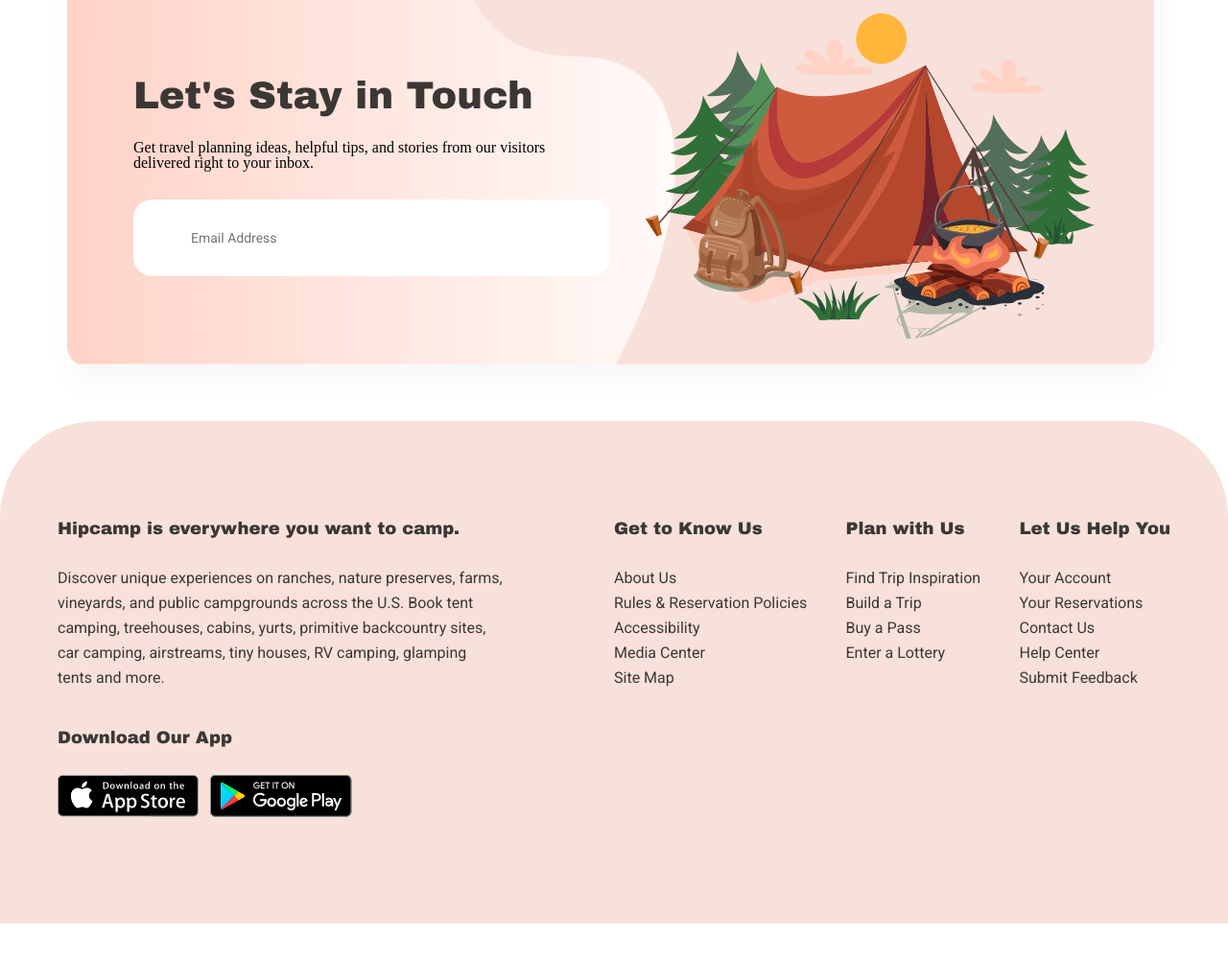
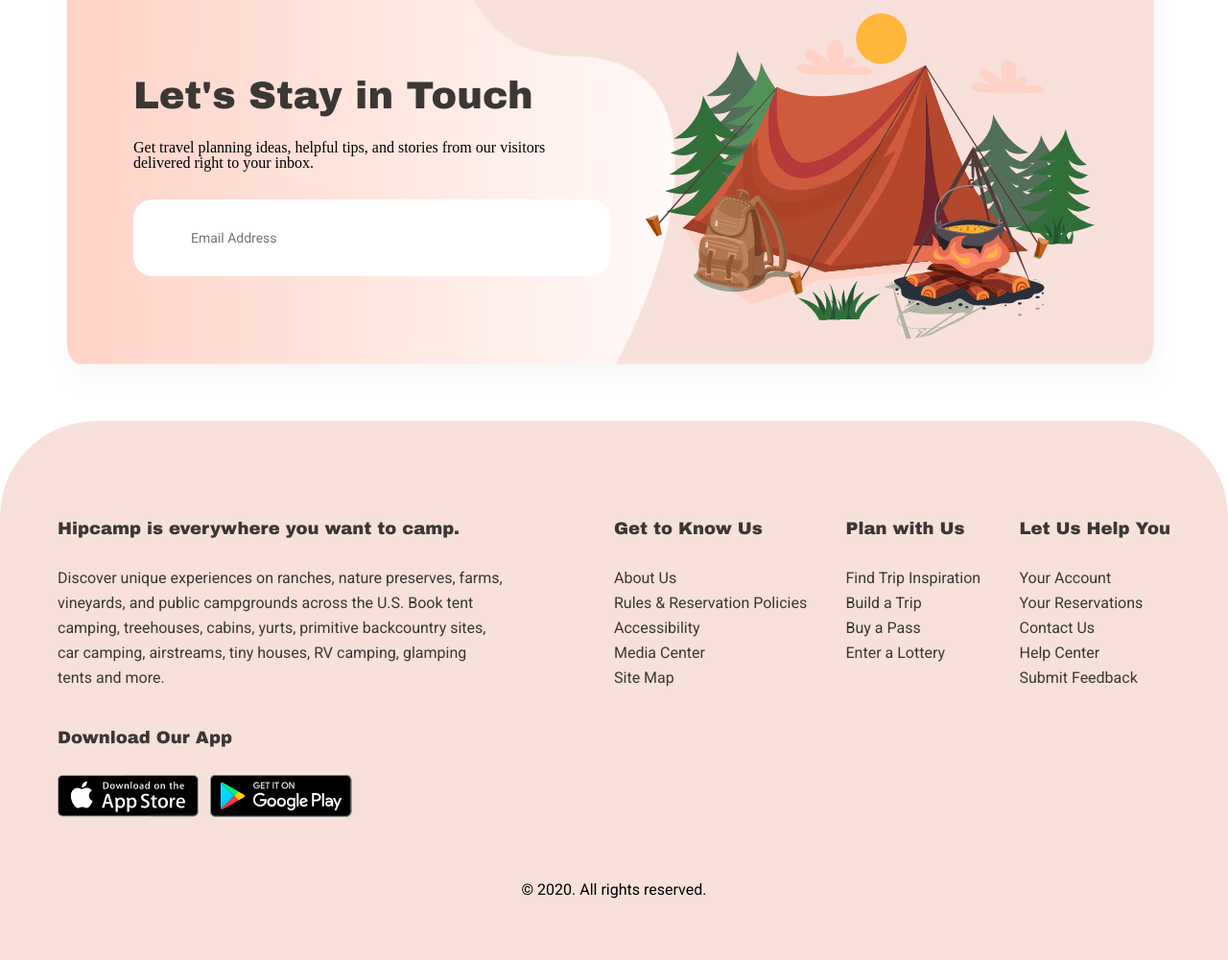
Before and after one commit to Dev-PhyoeWai/page-camping, a website built with webpack: page src/html/index.html in a window 1280 px wide. Shown: the part 3322-4323 px from the top of the page at 96% size. Before the commit the page ends 4285 px from the top, so only its background shows below. Built offline with nearby package versions, Linux system fonts and the light colour scheme.

Commit message:
add footer copyright

```diff
--- a/src/html/index.html
+++ b/src/html/index.html
@@ -429,6 +429,9 @@
 
           </div>
 
+          <diV class="copyright">
+            <address>© 2020. All rights reserved.</address>
+          </diV>
         </footer>
         <!-- footer end -->
 
--- a/src/scss/layout/_footer.scss
+++ b/src/scss/layout/_footer.scss
@@ -67,3 +67,9 @@
       }
     }
   }
+  .copyright{
+    @include robotoFontFamily(0);
+    font-size: 16px;
+    text-align: center;
+    margin-top: 60px;
+  }
```
